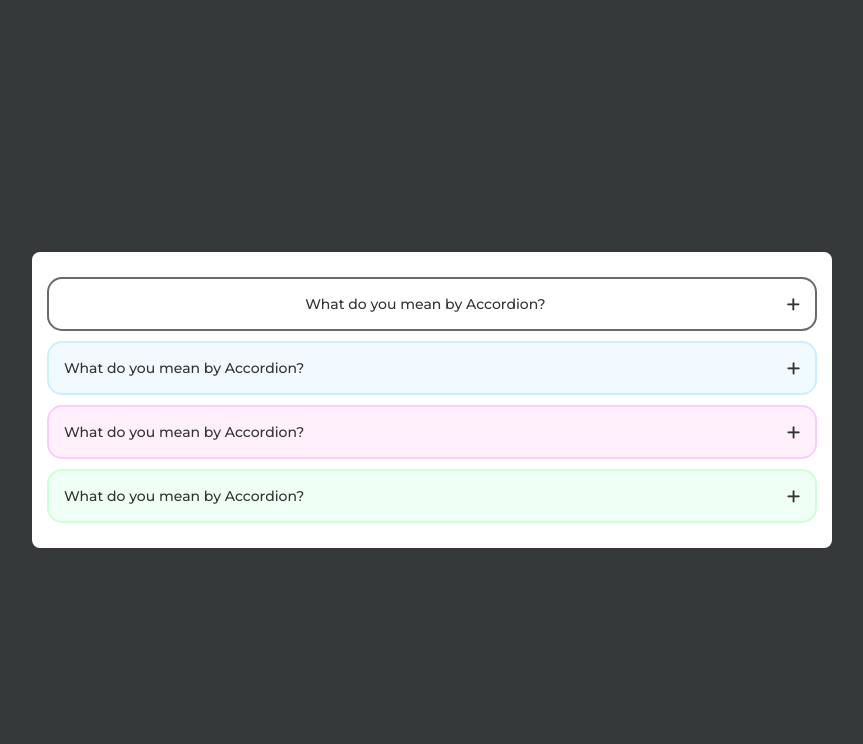
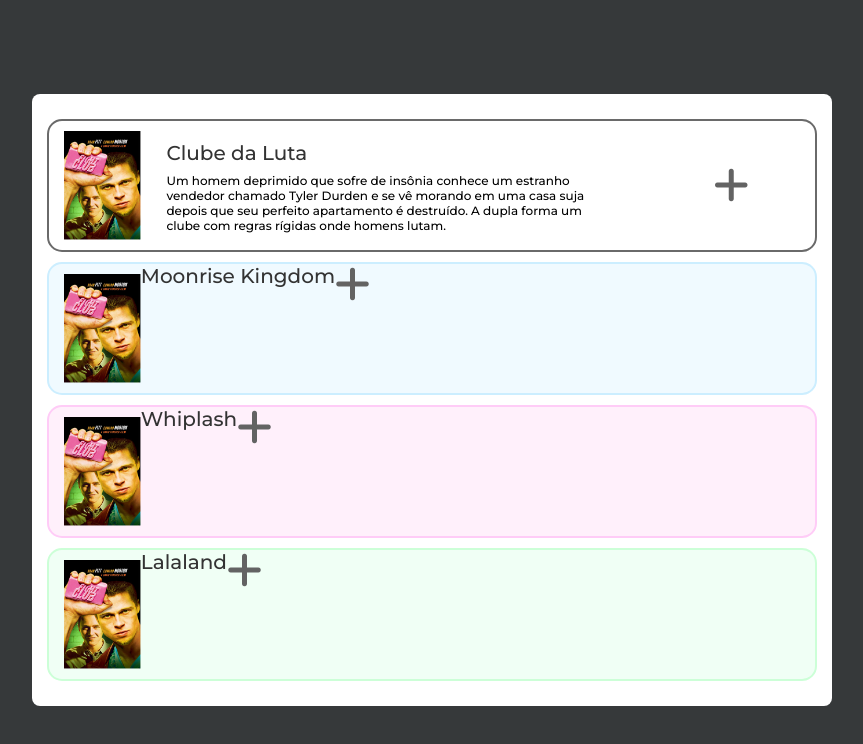
Before and after one commit to Rafadfonseca/accordion, a plain HTML site: page index.html in a window 1280 px wide. Shown: the whole page, without its empty margins (208-1071 px from the left). Drawn offline with Linux system fonts and the light colour scheme.

Commit message:
header da caixa pronto

```diff
--- a/index.html
+++ b/index.html
@@ -12,8 +12,26 @@
 
         <div class="accordion-content">
             <div class="header">
-                <img src="" alt="">
-                <span class="title">What do you mean by Accordion?</span>
+                <img class="capas" src="img/clube da luta.png" alt="">
+                <div class="textheader">
+                    <span class="title">Clube da Luta</span>
+                    <p class="sinop">Um homem deprimido que sofre de insônia conhece um estranho vendedor chamado Tyler Durden e se vê morando em uma casa suja depois que seu perfeito apartamento é destruído. A dupla forma um clube com regras rígidas onde homens lutam.</p>
+                </div>
+
+                <div class="flecha">
+                    <i class="fa-solid fa-plus"></i>
+                </div>
+            </div>
+
+            <p class="description">
+                Lorem ipsum dolor sit amet consectetur, adipisiraf arafara farafa arafar afarafcing elit. Ipsa, culpa quibusdam odit nemo vel distinctio quae voluptates odio at architecto ullam quo tempore fugiat quod dicta magni nesciunt reiciendis ad!
+            </p>
+        </div>
+
+        <div class="accordion-content">
+            <div class="header">
+                <img class="capas" src="img/clube da luta.png" alt="">
+                <span class="title">Moonrise Kingdom</span>
                 <i class="fa-solid fa-plus"></i>
             </div>
 
@@ -21,9 +39,11 @@
                 Lorem ipsum dolor sit amet consectetur, adipisiraf arafara farafa arafar afarafcing elit. Ipsa, culpa quibusdam odit nemo vel distinctio quae voluptates odio at architecto ullam quo tempore fugiat quod dicta magni nesciunt reiciendis ad!
             </p>
         </div>
+
         <div class="accordion-content">
             <div class="header">
-                <span class="title">What do you mean by Accordion?</span>
+                <img class="capas" src="img/clube da luta.png" alt="">
+                <span class="title">Whiplash</span>
                 <i class="fa-solid fa-plus"></i>
             </div>
 
@@ -31,19 +51,11 @@
                 Lorem ipsum dolor sit amet consectetur, adipisiraf arafara farafa arafar afarafcing elit. Ipsa, culpa quibusdam odit nemo vel distinctio quae voluptates odio at architecto ullam quo tempore fugiat quod dicta magni nesciunt reiciendis ad!
             </p>
         </div>
+
         <div class="accordion-content">
             <div class="header">
-                <span class="title">What do you mean by Accordion?</span>
-                <i class="fa-solid fa-plus"></i>
-            </div>
-
-            <p class="description">
-                Lorem ipsum dolor sit amet consectetur, adipisiraf arafara farafa arafar afarafcing elit. Ipsa, culpa quibusdam odit nemo vel distinctio quae voluptates odio at architecto ullam quo tempore fugiat quod dicta magni nesciunt reiciendis ad!
-            </p>
-        </div>
-        <div class="accordion-content">
-            <div class="header">
-                <span class="title">What do you mean by Accordion?</span>
+                <img class="capas" src="img/clube da luta.png" alt="">
+                <span class="title">Lalaland</span>
                 <i class="fa-solid fa-plus"></i>
             </div>
 
--- a/style.css
+++ b/style.css
@@ -23,6 +23,10 @@ body{
     box-shadow: 0 0 4px rgb(0, 0, 0, 0, 2);
 }
 
+.accordion .capas{
+    width: 6vw;
+    margin: 10px 0;
+}
 .accordion .accordion-content{
     margin: 10px 0;
     border-radius: 15px;
@@ -54,24 +58,41 @@ body{
     display: flex;
     min-height: 50px;
     padding: 0 15px;
-    align-items: center;
-    justify-content: space-between;
     transition: all 0.2s linear;
 }
 
 .accordion-content.open .header{
     min-height: 35px;
 }
+.accordion-content .header .textheader{
+    width: 40vw;
+    margin-left: 2vw;
+    margin-top: 2.5vh;
+}
 
 .accordion-content .header .title{
-    font-size: 14px;
+    font-size: 20px;
     font-weight: 500;
     color: #333;
 }
 
+.accordion-content .header .sinop{
+    font-size: 12px;
+    font-weight: 500;
+    margin-top: 1vh;
+}
+
+.accordion-content .header .flecha{
+    display: flex;
+    align-items: center;
+    margin-left: 8vw;
+    margin-right: 4vw;
+
+}
+
 .accordion-content .header i{
-    font-size: 15px;
-    color: #333;
+    font-size: 40px;
+    color: #636363;
 }
 
 .accordion-content .description{
```
Also changed, not shown: img/clube da luta.png (added), img/flechaabrir.png (added), img/flechafechar.png (added).
